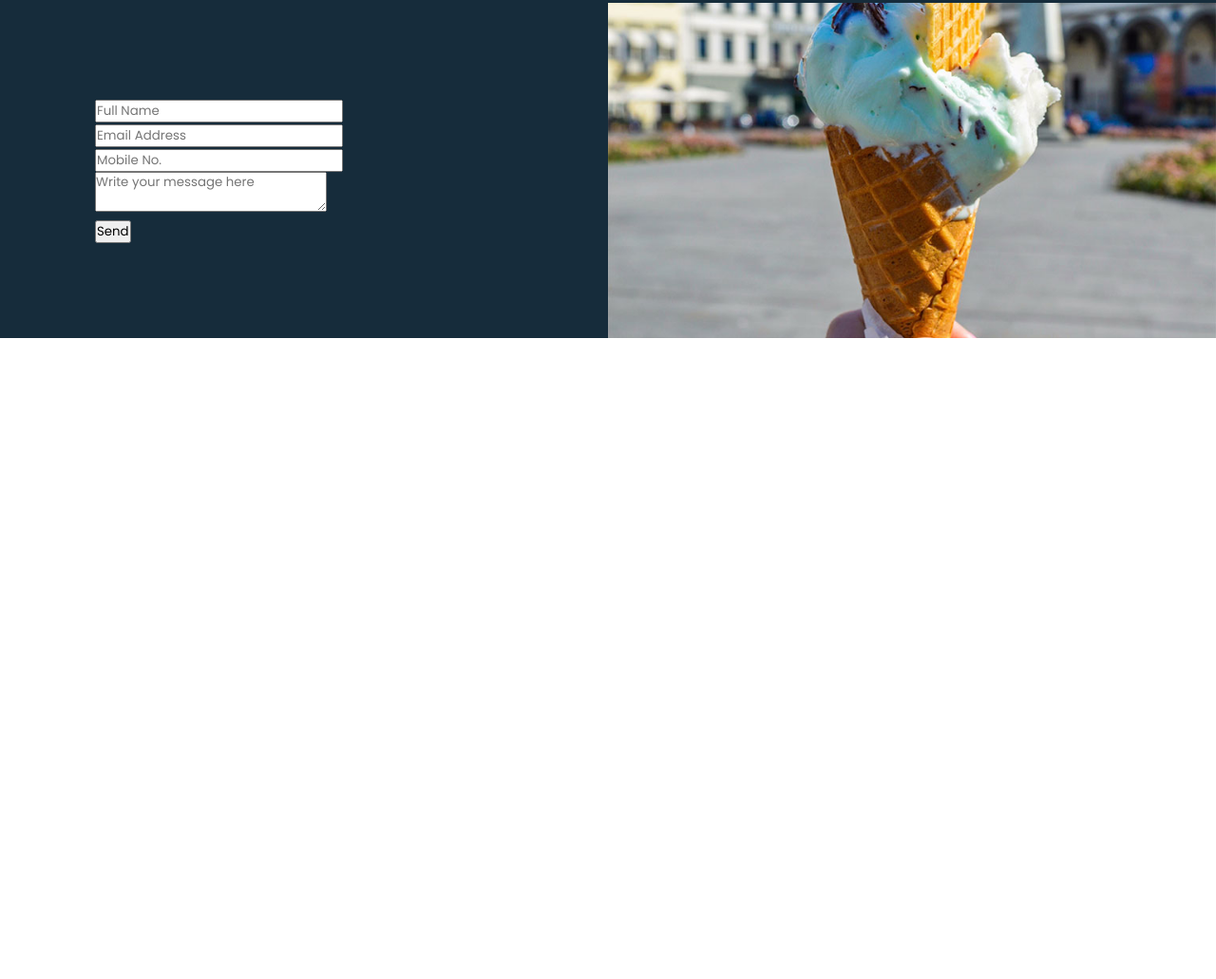
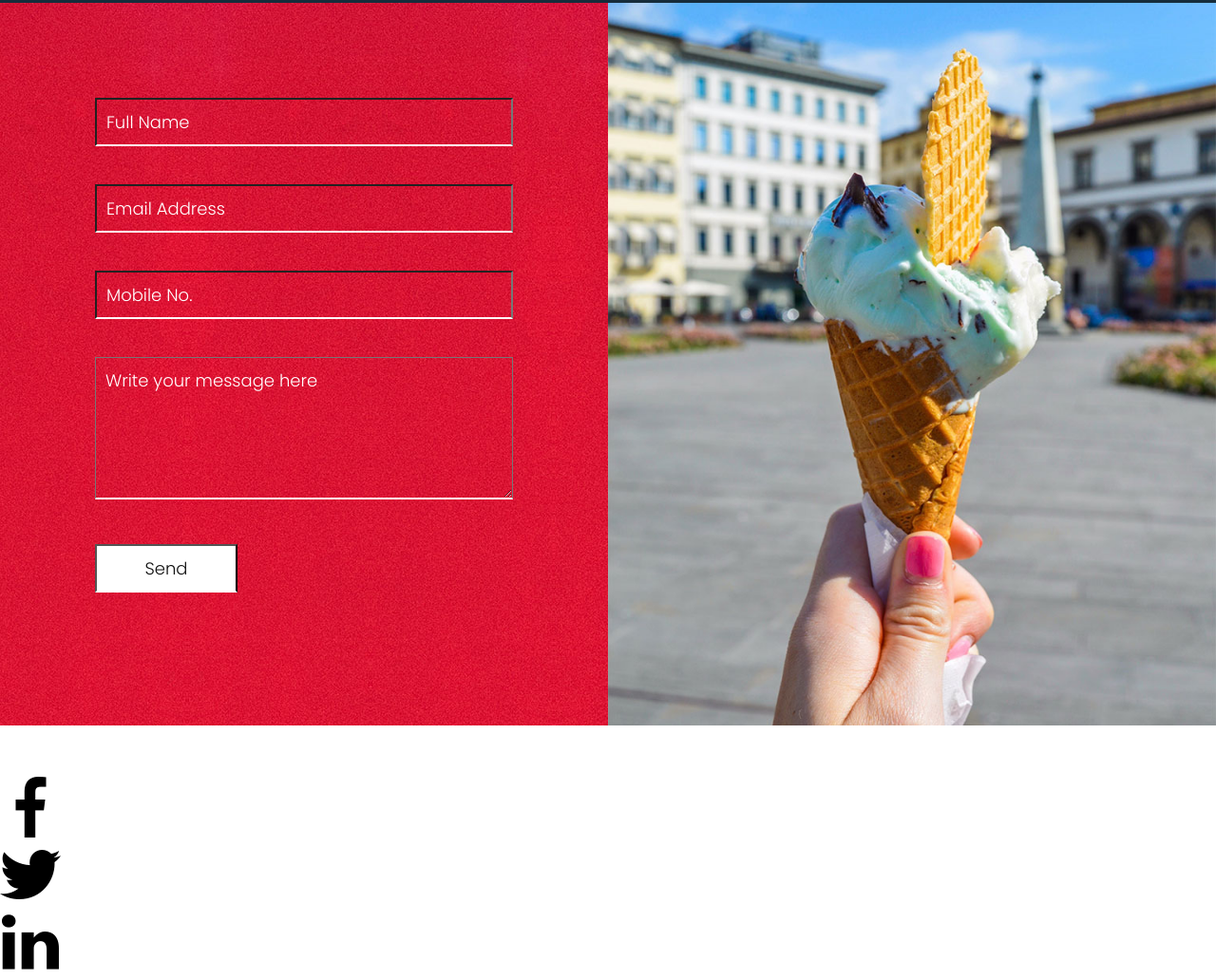
Before and after one commit to DevanshJain07/WebTemplates, a plain HTML site: page Template5/index.html in a window 1280 px wide. Shown: the part 5118-6149 px from the top of the page at 95% size. Before the commit the page ends 5474 px from the top, so only its background shows below. Drawn offline with Linux system fonts and the light colour scheme.

Commit message:
form added

```diff
--- a/Template5/index.html
+++ b/Template5/index.html
@@ -139,6 +139,17 @@
     <div class="imgBx2"></div>
 </section>
 
+<section class="footer">
+    <p class="text">Design By DEVJ</p>
+    <ul>
+        <p class="text">Follow Us On:</p>
+        <li><a href="#"><img src="images/facebook.png"></a></li>
+        <li><a href="#"><img src="images/twitter.png"></a></li>
+        <li><a href="#"><img src="images/linkedin.png"></a></li>
+
+    </ul>
+</section>
+
 
 </body>
 </html>
--- a/Template5/style.css
+++ b/Template5/style.css
@@ -216,9 +216,48 @@
     background-position: center;
     width: 50%;
 }
-.redbg{
+.redBg{
     background: url(images/red.jpg) !important;
     background-size: cover;
     background-position:center ;
     width: 50%;
 }
+.form .inputBx{
+    margin-bottom: 40px;
+}
+.form .inputBx input{
+    width: 100%;
+    background: transparent;
+    box-shadow: none;
+    outline: none;
+    padding: 10px;
+    font-size: 18px;
+    font-weight: 300;
+    color: #fff;
+    border-bottom: 2px solid #fff;
+}
+.form .inputBx input::placeholder{
+    color: #fff;
+}
+.form .inputBx textarea{
+    width: 100%;
+    background: transparent;
+    box-shadow: none;
+    outline: none;
+    padding: 10px;
+    font-size: 18px;
+    font-weight: 300;
+    min-height: 150px;
+    color: #fff;
+    border-bottom: 2px solid #fff;
+}
+.form .inputBx textarea::placeholder{
+    color: #fff;
+}
+.form .inputBx input[type="submit"]{
+    width: 150px;
+    background: #fff;
+    color: #111;
+    cursor: pointer;
+    font-weight: 400px;
+}
```
